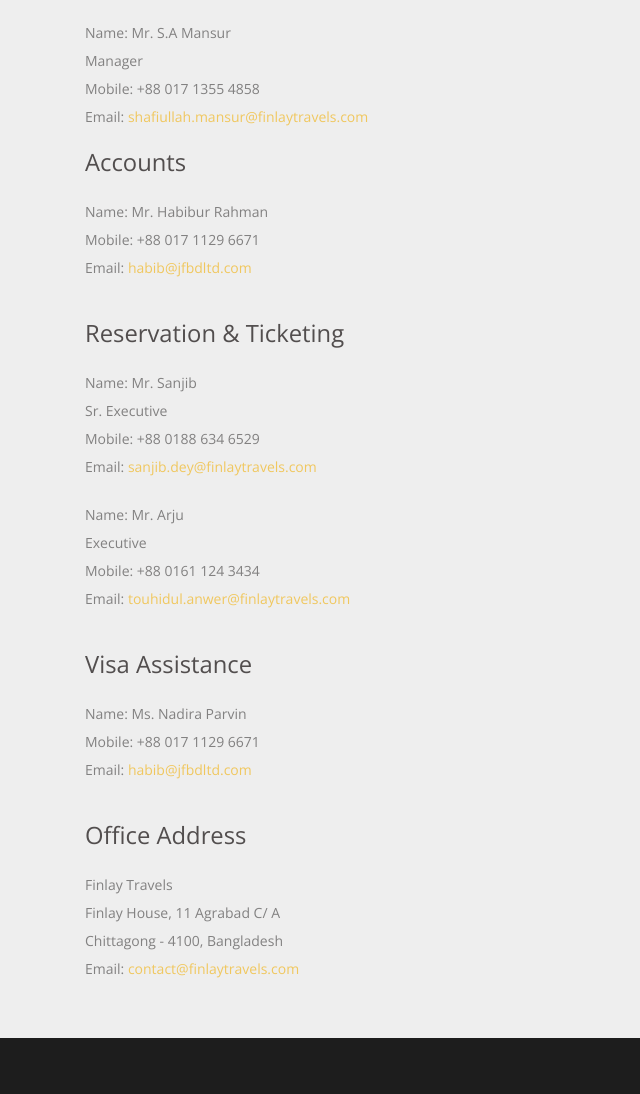
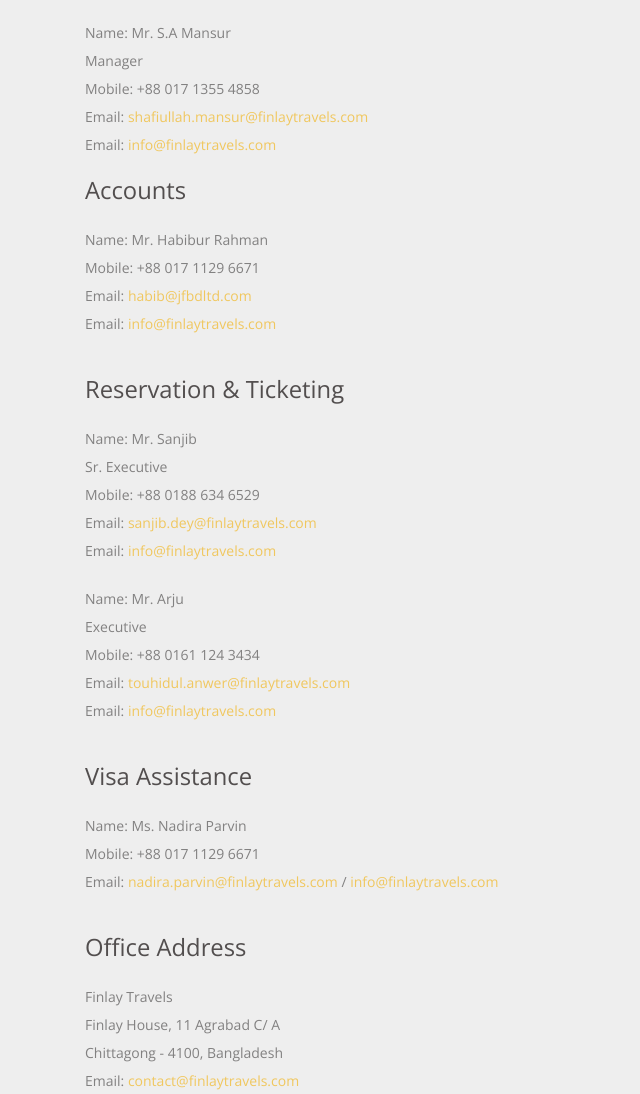
Before and after one commit to Houmayan/finlaytravels, a plain HTML site: page index.html in a window 1280 px wide. Shown: the part 4360-5454 px from the top of the page, without its empty margins (0-640 px from the left). Drawn offline with nearby package versions, Linux system fonts and the light colour scheme; some packages are replaced by stand-ins of ours; a script that the page names is missing; a web font is replaced by a local one.

Commit message:
contact information changes 3

```diff
--- a/index.html
+++ b/index.html
@@ -540,12 +540,14 @@
 							<p>Manager</p>
 							<p>Mobile: +88 017 1355 4858</p>
 							<p>Email: <a href="mailto:shafiullah.mansur@finlaytravels.com">shafiullah.mansur@finlaytravels.com</a></p>
+							<p>Email: <a href="mailto:info@finlaytravels.com">info@finlaytravels.com</a></p>
 
 							<br>
 							<h4>Accounts</h4>
 							<p>Name: Mr. Habibur Rahman</p>
 							<p>Mobile: +88 017 1129 6671</p>
 							<p>Email: <a href="mailto:habib@jfbdltd.com">habib@jfbdltd.com</a></p>
+							<p>Email: <a href="mailto:info@finlaytravels.com">info@finlaytravels.com</a></p>
 							<br>
 							<br>
 							<h4>Reservation & Ticketing</h4>
@@ -553,6 +555,7 @@
 							<p>Sr. Executive</p>
 							<p>Mobile: +88 0188 634 6529</p>
 							<p>Email: <a href="mailto:habib@jfbdltd.com">sanjib.dey@finlaytravels.com</a></p>
+							<p>Email: <a href="mailto:info@finlaytravels.com">info@finlaytravels.com</a></p>
 
 							<br>
 
@@ -560,13 +563,15 @@
 							<p>Executive</p>
 							<p>Mobile: +88 0161 124 3434</p>
 							<p>Email: <a href="mailto:touhidul.anwer@finlaytravels.com">touhidul.anwer@finlaytravels.com</a></p>
+							<p>Email: <a href="mailto:info@finlaytravels.com">info@finlaytravels.com</a></p>
 
 							<br />
 							<br />
 							<h4>Visa Assistance</h4>
 							<p>Name: Ms. Nadira Parvin</p>
 							<p>Mobile: +88 017 1129 6671</p>
-							<p>Email: <a href="mailto:habib@jfbdltd.com">habib@jfbdltd.com</a></p>
+							<p>Email: <a href="mailto:nadira.parvin@finlaytravels.com">nadira.parvin@finlaytravels.com</a> / <a href="mailto:info@finlaytravels.com">info@finlaytravels.com</a></p>
+
 
 							<br />
 							<br />
```
